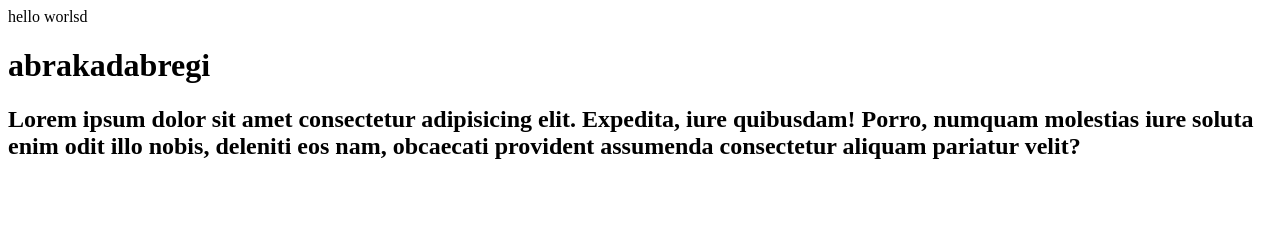
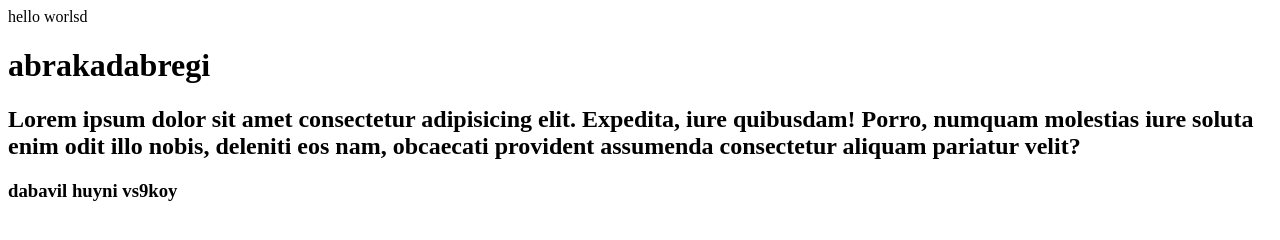
Before and after one commit to nikmg11/testJs, a website: page index.html in a window 1280 px wide. Drawn offline with Linux system fonts and the light colour scheme.

Commit message:
dobavil test

```diff
--- a/index.html
+++ b/index.html
@@ -16,6 +16,7 @@
     <h2>Lorem ipsum dolor sit amet consectetur adipisicing elit. Expedita, iure quibusdam! Porro, numquam molestias iure
         soluta enim odit illo nobis, deleniti eos nam, obcaecati provident assumenda consectetur aliquam pariatur velit?
     </h2>
+    <h3>dabavil huyni vs9koy</h3>
 
 
 
```
